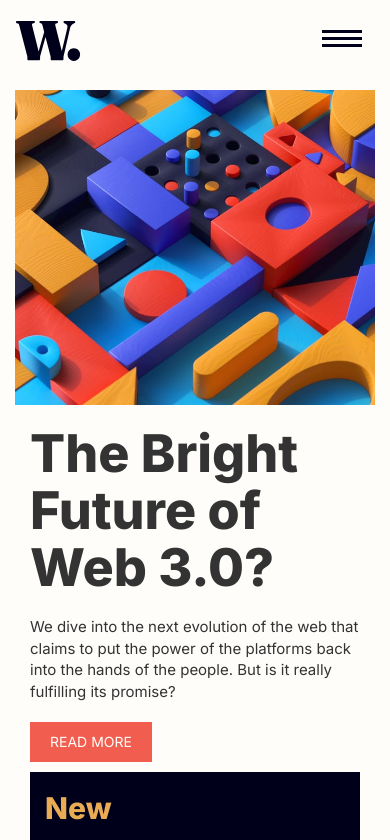
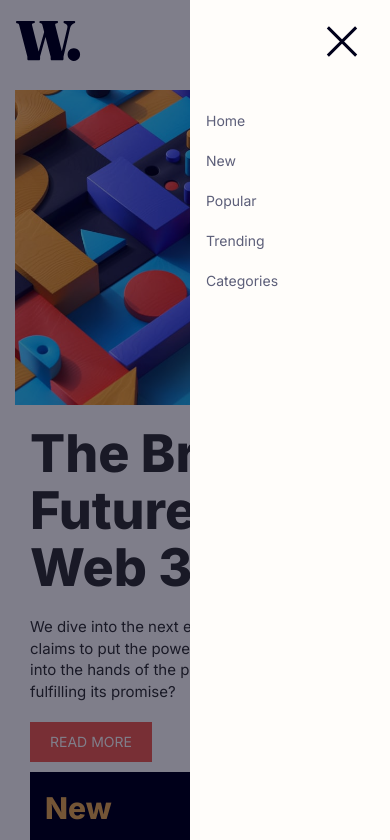
Before and after one commit to Vladmidir/news-homepage-main-bootstrap, a plain HTML site: page index.html in a window 390 px wide. Both pictures are taken after a click on the button 342 px from the left and 37 px from the top of the page. Shown: the top 840 px of the page. Drawn offline with nearby package versions, Linux system fonts and the light colour scheme.

Commit message:
finished mobile. Just gotta fix some bugs now

```diff
--- a/index.html
+++ b/index.html
@@ -34,9 +34,13 @@
 
   <nav class="navbar">
     <img src="./assets/images/logo.svg" alt="">
-    <button class="btn" id="open-button" onclick="openMenu();"><img src="./assets/images/icon-menu.svg" alt=""></button>
-    <button class="btn" id="close-button"><img src="./assets/images/icon-menu-close.svg" alt=""></button>
-
+    <button class="btn" id="open-button" name="open-menu" onclick="openMenu()">
+      <img src="./assets/images/icon-menu.svg" alt="">
+    </button>
+    <button class="btn" id="close-button" name="close-menu" onclick="closeMenu()">
+      <img src="./assets/images/icon-menu-close.svg" alt="">
+    </button>
+    <div id="overlay-div"></div>
       <ul class="nav navbar navbar-right list-group" id="nav-links">
         <li class="list-grop-item"><a href="#">Home</a></li>
         <li class="list-grop-item"><a href="#">New</a></li>
--- a/scripts.js
+++ b/scripts.js
@@ -1,7 +1,20 @@
 function openMenu() {
-    document.getElementById("open-button").classList.add("d-none")
-}
+    document.getElementById("open-button").style.display = "none";
 
-function closeMenu() {
+    document.getElementById("nav-links").style.width = "200px";
+    document.getElementById("close-button").style.display = "inline";
+
+    document.getElementById("overlay-div").style.width = "100%";
+    //This breaks the nav. When we go back to large screen, the styles are all messed up.
 
 }
+//Add aria-expended?
+function closeMenu() {
+    document.getElementById("open-button").style.display = "inline";
+    document.getElementById("close-button").style.display = "none";
+
+    document.getElementById("overlay-div").style.width = "0";
+
+    document.getElementById("nav-links").style.width = "0";
+
+}
--- a/styles.css
+++ b/styles.css
@@ -151,6 +151,10 @@ hr {
     grid-column: 2/4;
 }
 
+#overlay-div {
+    display: none;
+}
+
 @media (max-width: 1199px) {
     .bottom-articles {
         margin-top: 40px;
@@ -164,4 +168,43 @@ hr {
         display: inline;
     }
 
+    #nav-links {
+        display: block;
+        position: fixed;
+        right: 0;
+        top: 0;
+        margin: 0;
+        height: 100%;
+        width: 0;
+        z-index: 2;
+        padding-top: 100px;
+        overflow: hidden; /*disable horizontal scroll. This does not work by the way.*/
+        background-color: hsl(36, 100%, 99%);
+        transition: 0.5s;
+    }
+
+    #close-button {
+        position: fixed; /* make sure to set position for z-index to work */
+        right: 20px;
+        top: 20px;
+        z-index: 3;
+    }
+
+    #nav-links > li {
+        float: none;
+    }
+
+    #overlay-div {
+        display: block;
+        position: fixed;
+        left: 0;
+        top: 0;
+        z-index: 1;
+        background-color:  hsl(240, 100%, 5%);
+        opacity: 50%;
+        height: 100vh;
+        width: 0;
+        transition: 0.5s;
+    }
+
 }
```
Also changed, not shown: 1 other file. Lines whose indentation alone changed are shown as unchanged.
